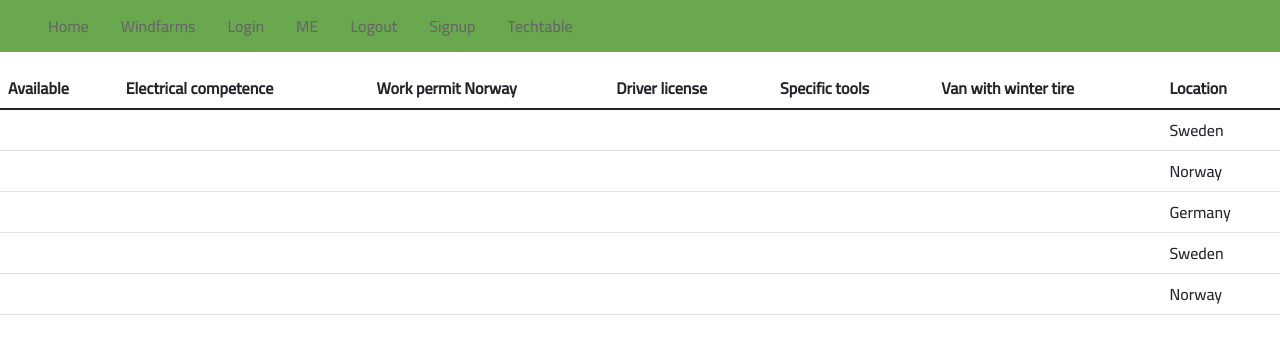
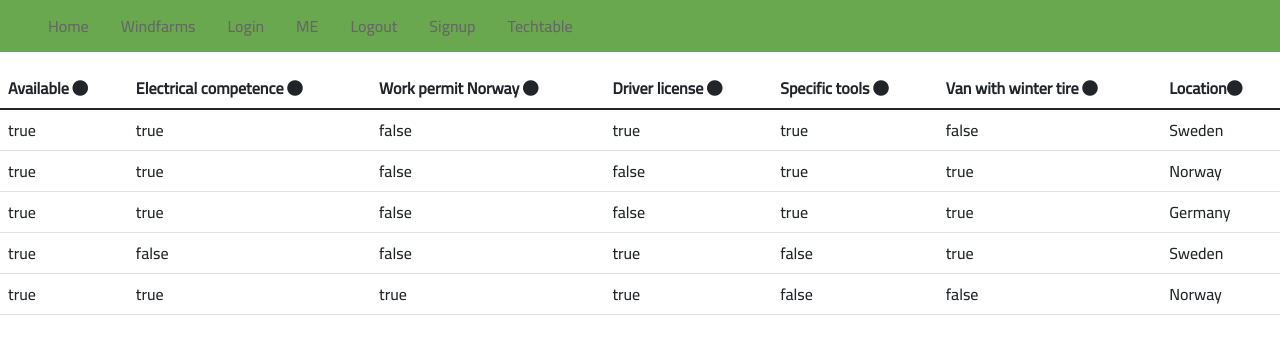
Before and after one commit to leantrim/windbooking-frontend, a React (Create React App) app: page /TechTable in a window 1280 px wide. Shown: the top 354 px of the page. Built offline with nearby package versions, Linux system fonts and the light colour scheme.

Commit message:
added sort icon

```diff
--- a/package.json
+++ b/package.json
@@ -4,6 +4,7 @@
   "private": true,
   "dependencies": {
     "@fortawesome/fontawesome-free": "^5.15.4",
+    "@fortawesome/free-solid-svg-icons": "^6.0.0",
     "@testing-library/jest-dom": "^5.16.1",
     "@testing-library/react": "^12.1.2",
     "@testing-library/user-event": "^13.5.0",
--- a/src/components/TechTable.tsx
+++ b/src/components/TechTable.tsx
@@ -1,28 +1,84 @@
-import React, { useState } from "react";
+import React, { useEffect, useState } from "react";
 import fakeTech from "../services/fakeTech";
 import TabelBody from "./common/TableBody";
 import TabelHeader from "./common/TableHeader";
-import { Column } from "../types/Table";
+import { Column, SortColumns } from "../types/Table";
+import { Technician } from "../types/TechnicianUpdated";
 
 function FoodsTable() {
+  const [technicians, setTechnicians] = useState<Technician[]>([]);
   const [columns, setColumns] = useState<Column[]>([
-    { path: "available", label: "Available" },
-    { path: "electricalCompetence", label: "Electrical competence" },
-    { path: "workPermitNorway", label: "Work permit Norway" },
-    { path: "driverLicense", label: "Driver license" },
-    { path: "specificTools", label: "Specific tools" },
-    { path: "vanWithWinterTire", label: "Van with winter tire" },
+    { path: "available", label: "Available " },
+    { path: "electricalCompetence", label: "Electrical competence " },
+    { path: "workPermitNorway", label: "Work permit Norway " },
+    { path: "driverLicense", label: "Driver license " },
+    { path: "specificTools", label: "Specific tools " },
+    { path: "vanWithWinterTire", label: "Van with winter tire " },
     { path: "location", label: "Location" },
   ]);
+  const [sortColumns, setSortColumns] = useState<SortColumns>({
+    electricalCompetence: false,
+    workPermitNorway: false,
+    driverLicense: false,
+    specificTools: false,
+    vanWithWinterTire: false,
+    available: false,
+  });
+
+  useEffect(() => {
+    setTechnicians(fakeTech);
+  }, []);
 
   const handleSort = (path: String) => {
     console.log("click", path);
+    switch (path) {
+      case "electricalCompetence":
+        sortColumns.electricalCompetence = !sortColumns.electricalCompetence;
+        setSortColumns({ ...sortColumns });
+        break;
+      case "workPermitNorway":
+        sortColumns.workPermitNorway = !sortColumns.workPermitNorway;
+        setSortColumns({ ...sortColumns });
+        break;
+      case "driverLicense":
+        sortColumns.driverLicense = !sortColumns.driverLicense;
+        setSortColumns({ ...sortColumns });
+        break;
+      case "specificTools":
+        sortColumns.specificTools = !sortColumns.specificTools;
+        setSortColumns({ ...sortColumns });
+        break;
+      case "vanWithWinterTire":
+        sortColumns.vanWithWinterTire = !sortColumns.vanWithWinterTire;
+        setSortColumns({ ...sortColumns });
+        break;
+      case "available":
+        sortColumns.available = !sortColumns.available;
+        setSortColumns({ ...sortColumns });
+        break;
+
+      default:
+        break;
+    }
+
+    for (const key in sortColumns) {
+      if (sortColumns[key] === true) {
+        const sorted = technicians.filter((technician) => {
+          return technician[key] === true;
+        });
+        setTechnicians(sorted);
+      }
+    }
   };
 
   return (
     <table className={"table table-hover"}>
-      <TabelHeader columns={columns} onSort={handleSort} />
-      <TabelBody data={fakeTech} columns={columns} />
+      <TabelHeader
+        columns={columns}
+        sortColumns={sortColumns}
+        onSort={handleSort}
+      />
+      <TabelBody data={technicians} columns={columns} />
     </table>
   );
 }
--- a/src/components/common/TableBody.tsx
+++ b/src/components/common/TableBody.tsx
@@ -13,12 +13,22 @@ function TabelBody({ data, columns }: Props) {
     return item._id + column.path;
   };
 
+  const renderCell = (item: Technician, column: Column) => {
+    if (column.path === "location") {
+      return _.get(item, column.path);
+    } else if (_.get(item, column.path) === true) {
+      return "true";
+    } else {
+      return "false";
+    }
+  };
+
   return (
     <tbody>
       {data.map((item: Technician) => (
         <tr key={item._id}>
           {columns.map((column) => (
-            <td key={createKey(item, column)}>{_.get(item, column.path)}</td>
+            <td key={createKey(item, column)}>{renderCell(item, column)}</td>
           ))}
         </tr>
       ))}
--- a/src/components/common/TableHeader.tsx
+++ b/src/components/common/TableHeader.tsx
@@ -1,18 +1,26 @@
 import React from "react";
-import { Column } from "../../types/Table";
+import { Column, SortColumns } from "../../types/Table";
 
 interface Props {
   columns: Column[];
+  sortColumns: SortColumns;
   onSort: (path: String) => void;
 }
 
-function TabelHeader({ onSort, columns }: Props) {
+function TabelHeader({ onSort, columns, sortColumns }: Props) {
+  const renderSortIcon = (path: string) => {
+    if (sortColumns[path] === true)
+      return <i className="fas fa-check-circle" />;
+    else return <i className="fas fa-circle"></i>;
+  };
+
   return (
     <thead>
       <tr>
         {columns.map((column: Column) => (
           <th key={column.path} onClick={() => onSort(column.path)}>
             {column.label}
+            {renderSortIcon(column.path)}
           </th>
         ))}
       </tr>
--- a/src/services/fakeTech.ts
+++ b/src/services/fakeTech.ts
@@ -33,7 +33,7 @@ const techArray: Technician[] = [
   },
   {
     _id: "4",
-    electricalCompetence: true,
+    electricalCompetence: false,
     workPermitNorway: false,
     driverLicense: true,
     specificTools: false,
--- a/src/types/TechnicianUpdated.ts
+++ b/src/types/TechnicianUpdated.ts
@@ -1,4 +1,5 @@
 export interface Technician {
+  [key: string]: boolean | string;
   _id: string;
   electricalCompetence: boolean;
   workPermitNorway: boolean;
```
Also changed, not shown: src/types/Table.ts (+10 -4 lines), 1 other file (tests, documents, lock files or other folders).
